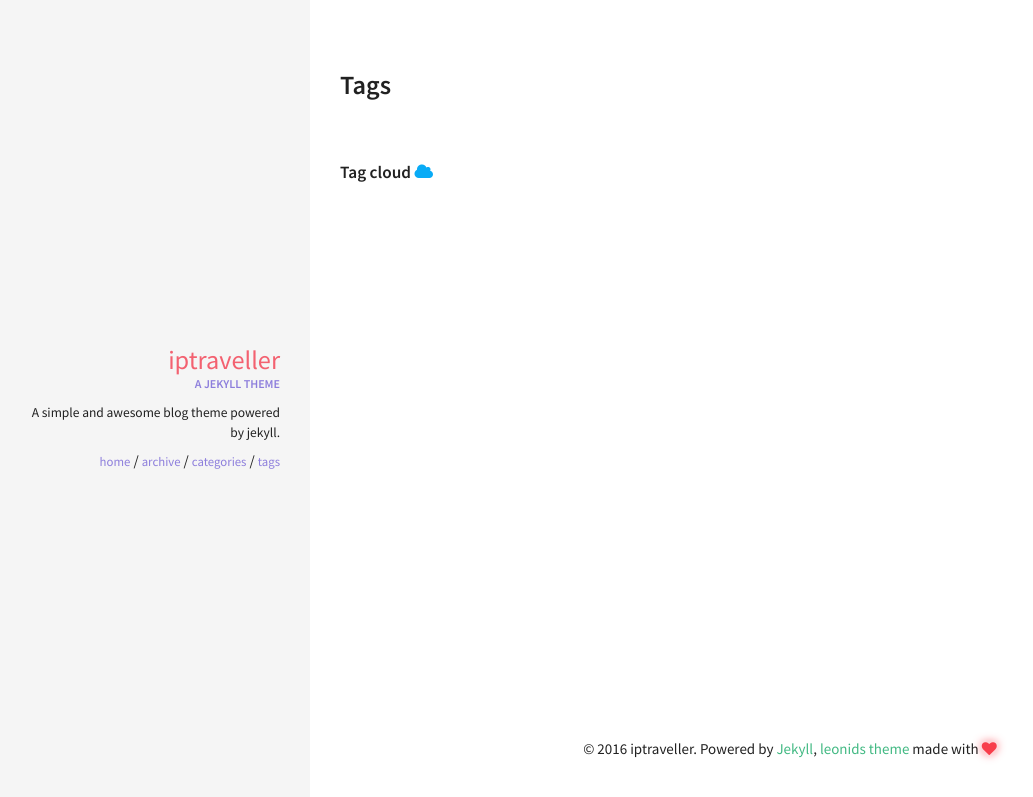
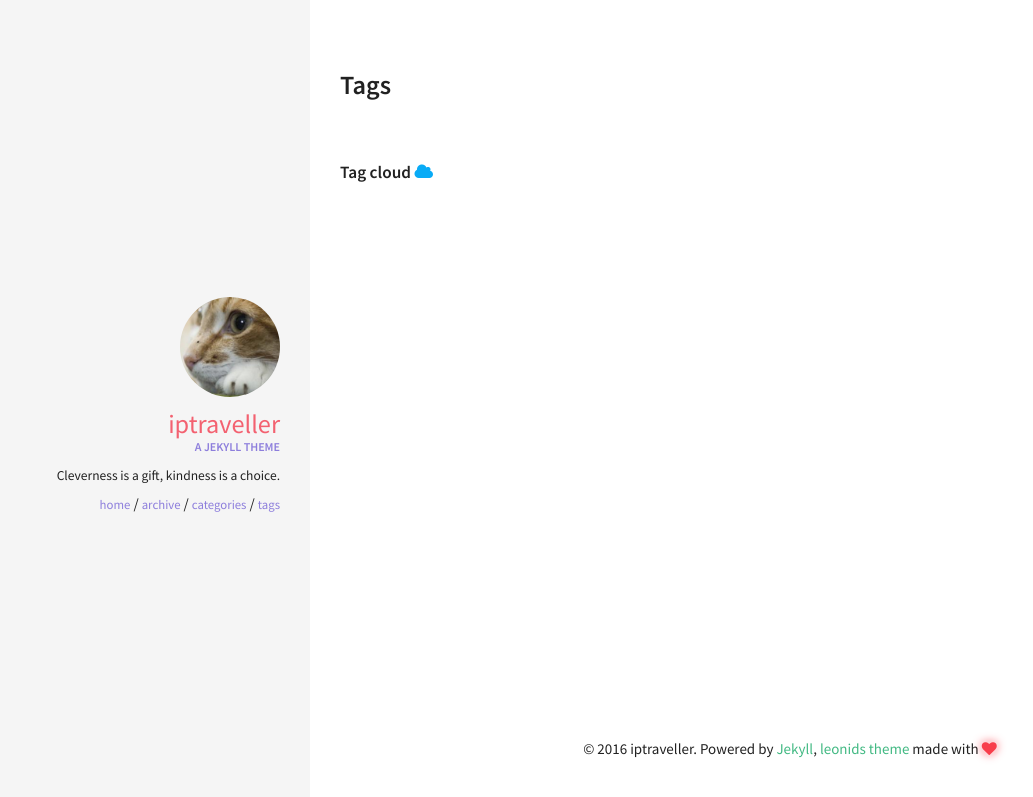
Before and after one commit to iptraveller/iptraveller.github.com, a Jekyll site: the page built from tags.html, in a window 1280 px wide. Shown: the top 797 px of the page, without its empty margins (10-1043 px from the left). Built offline with Jekyll 4.4.1, drawn with Linux system fonts in a browser that asks for light colours.

Commit message:
change file

```diff
--- a/_config.yml
+++ b/_config.yml
@@ -34,9 +34,9 @@ kramdown:
 #
 owner:
   name: iptraveller
-  avatar:
+  avatar: logo.png
   job: "A jekyll theme"
-  bio: "A simple and awesome blog theme powered by jekyll."
+  bio: "Cleverness is a gift, kindness is a choice."
   email:
   disqus-shortname:
   twitter: #username
```
Also changed, not shown: img/logo.png (added), 1 other file.
